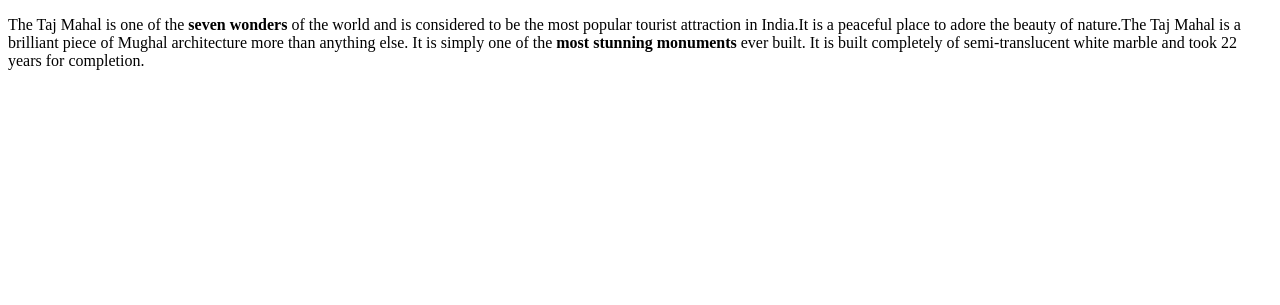
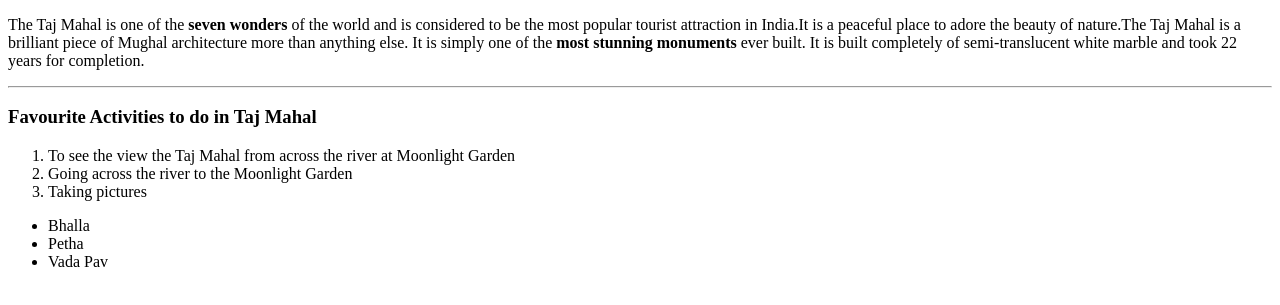
Before and after one commit to 44-563-WebApps-F23/44563-webapps-f23-assignment3-RakshithaBoddireddy, a plain HTML site: page index.html in a window 1280 px wide. Shown: the part 105-410 px from the top of the page. Drawn offline with Linux system fonts and the light colour scheme.

Commit message:
Favourite dishes added

```diff
--- a/index.html
+++ b/index.html
@@ -8,4 +8,16 @@
     <h1>Rakshitha Boddireddy</h1>
     <h3>Taj Mahal</h3>
     <p>The Taj Mahal is one of the <b>seven wonders</b> of the world and is considered to be the most popular tourist attraction in India.It is a peaceful place to adore the beauty of nature.The Taj Mahal is a brilliant piece of Mughal architecture more than anything else. It is simply one of the <b>most stunning monuments</b> ever built. It is built completely of semi-translucent white marble and took 22 years for completion.</p>
+    <hr>
+    <h3>Favourite Activities to do in Taj Mahal</h3>
+    <ol>
+        <li>To see the view the Taj Mahal from across the river at Moonlight Garden</li>
+        <li>Going across the river to the Moonlight Garden</li>
+        <li>Taking pictures</li>
+    </ol>
+    <ul>
+        <li>Bhalla</li>
+        <li>Petha</li>
+        <li>Vada Pav</li>
+    </ul>
 </body>
```
